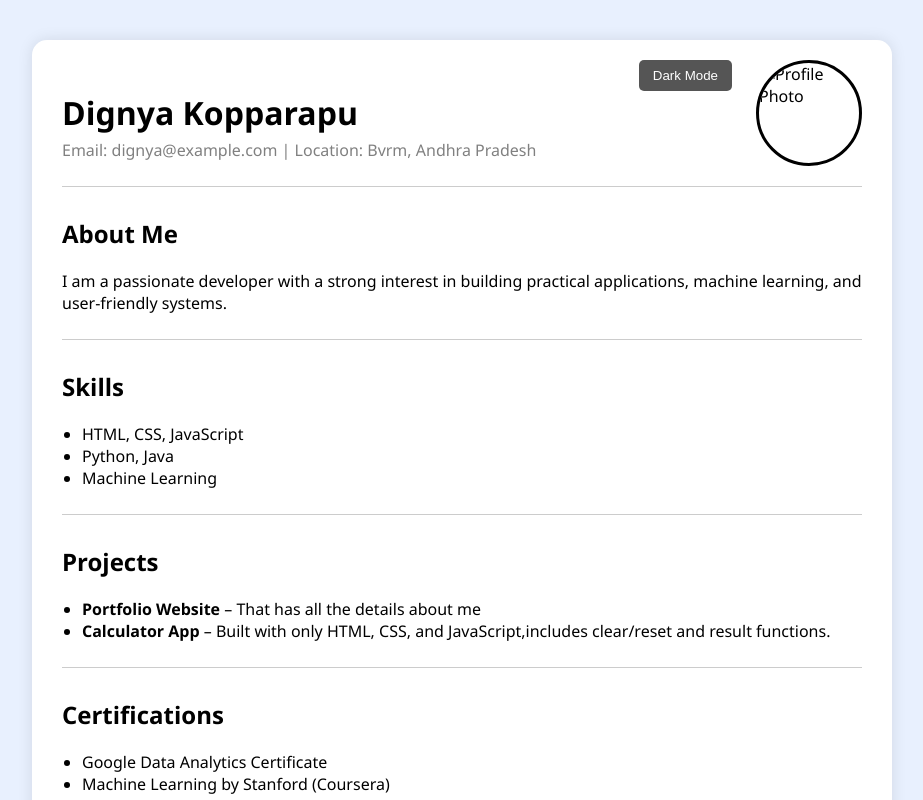
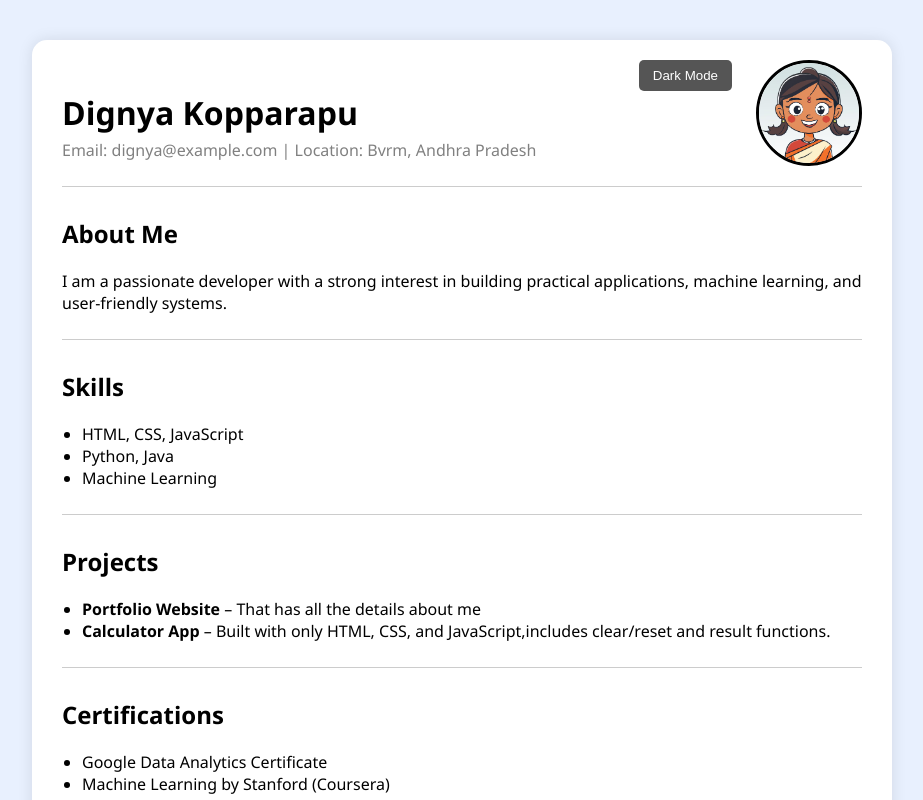
Before and after one commit to Dignya/resume, a plain HTML site: page index.html in a window 1280 px wide. Shown: the top 800 px of the page, without its empty margins (178-1101 px from the left). Drawn offline with Linux system fonts and the light colour scheme; the site is published under a folder, as on GitHub Pages, so addresses that start at the root find nothing.

Commit message:
Fix image path by removing leading slash

```diff
--- a/index.html
+++ b/index.html
@@ -103,7 +103,7 @@
     <button class="toggle-btn" onclick="toggleDarkMode()">Dark Mode</button>
 
     <!-- Profile Photo -->
-    <img src="/Randomgirl.jpg" alt="Profile Photo" class="profile-photo" />
+    <img src="Randomgirl.jpg" alt="Profile Photo" class="profile-photo" />
 
     <!-- Header -->
     <h1>Dignya Kopparapu</h1>
```
